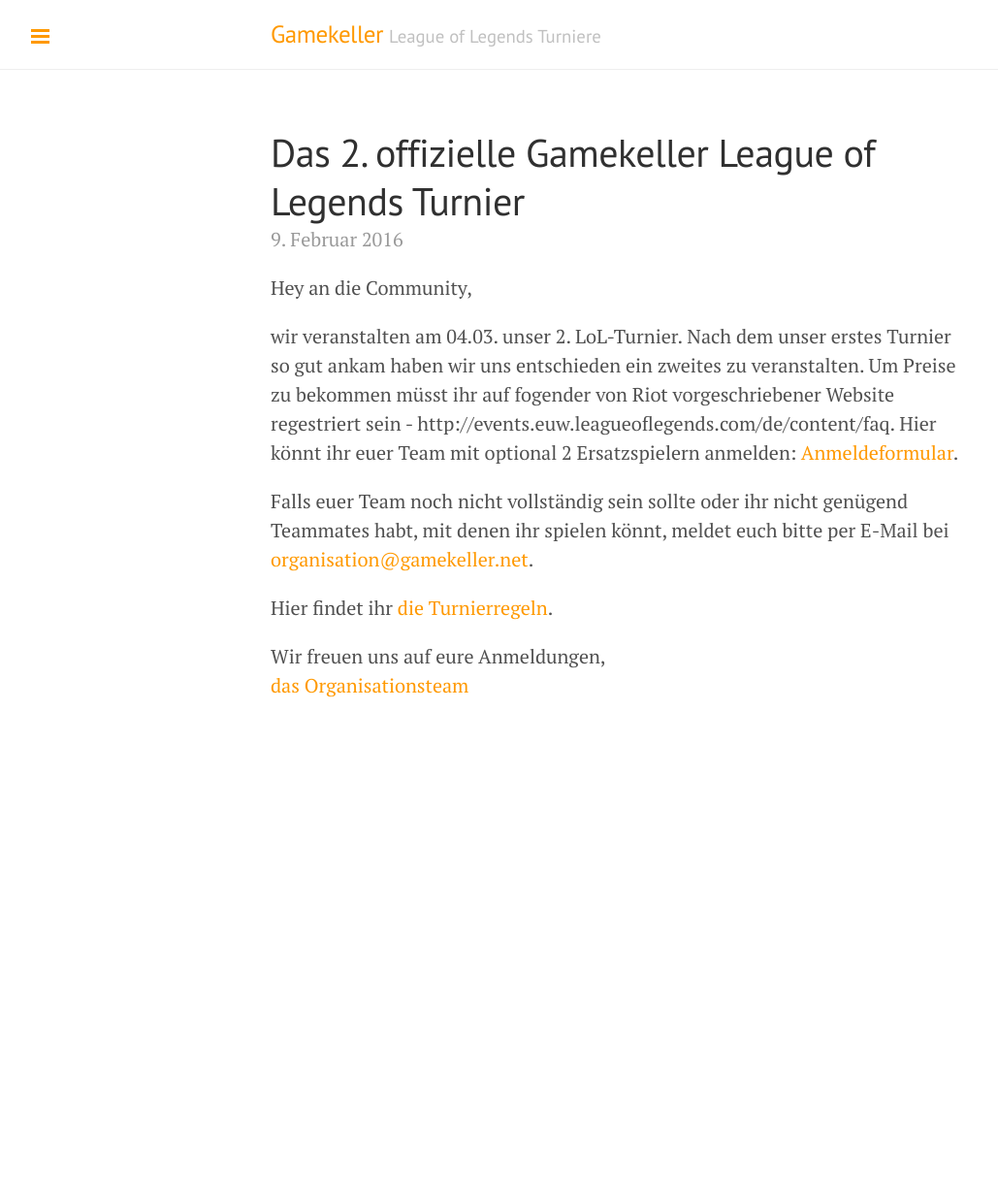
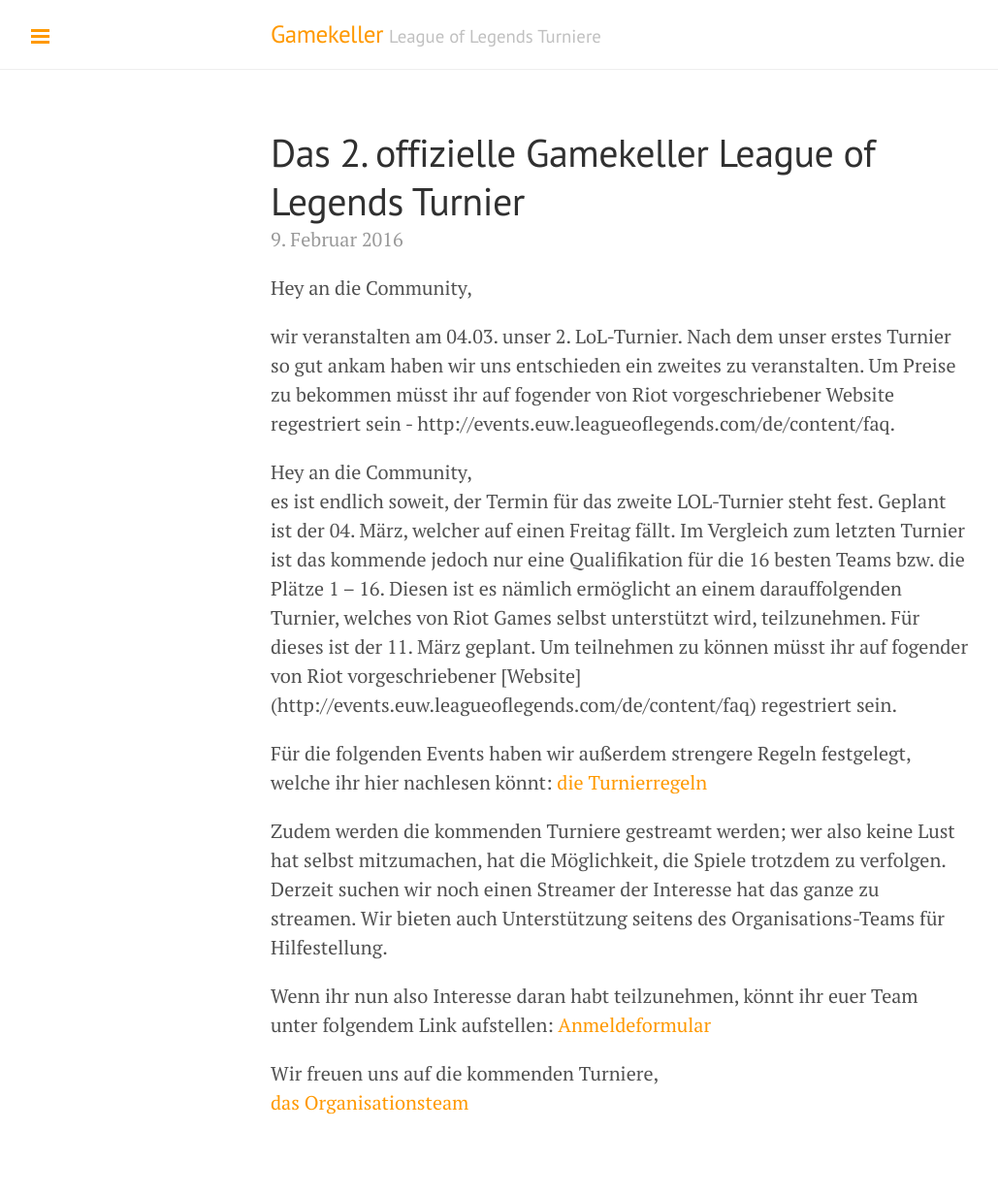
Before and after one commit to gamekeller/League-of-Legends-Turnier-Page, a Jekyll site: the page built from _posts/2016-02-09-2.lol-turnier.md, in a window 1280 px wide. Shown: the whole page at 97% size, without its empty margins (1-1030 px from the left). Built offline with Jekyll 4.4.1, drawn with Linux system fonts in a browser that asks for light colours; before the commit the page ends 900 px from its top, so only the background shows below that.

Commit message:
Update 2016-02-09-2.lol-turnier.md

```diff
--- a/_posts/2016-02-09-2.lol-turnier.md
+++ b/_posts/2016-02-09-2.lol-turnier.md
@@ -8,13 +8,20 @@
 wir veranstalten am 04.03. unser 2. LoL-Turnier.
 Nach dem unser erstes Turnier so gut ankam haben wir uns entschieden ein zweites zu veranstalten.
 Um Preise zu bekommen müsst ihr auf fogender von Riot vorgeschriebener Website regestriert sein - http://events.euw.leagueoflegends.com/de/content/faq.
-Hier könnt ihr euer Team mit optional 2 Ersatzspielern anmelden: [Anmeldeformular](http://goo.gl/forms/xusHcE4Lem).
-
-Falls euer Team noch nicht vollständig sein sollte oder ihr nicht genügend Teammates habt,
-mit denen ihr spielen könnt, meldet euch bitte per E-Mail bei [organisation@gamekeller.net](mailto:organisation@gamekeller.net).
-
-Hier findet ihr [die Turnierregeln](http://bit.ly/1S56oDs).
 
 
-Wir freuen uns auf eure Anmeldungen,<br>
+
+Hey an die Community,
+es ist endlich soweit, der Termin für das zweite LOL-Turnier steht fest. Geplant ist der 04. März, welcher auf einen Freitag fällt. Im Vergleich zum letzten Turnier ist das kommende jedoch nur eine Qualifikation für die 16 besten Teams bzw. die Plätze 1 – 16. Diesen ist es nämlich ermöglicht an einem darauffolgenden Turnier, welches von Riot Games selbst unterstützt wird, teilzunehmen. Für dieses ist der 11. März geplant. Um teilnehmen zu können müsst ihr auf fogender von Riot vorgeschriebener [Website] (http://events.euw.leagueoflegends.com/de/content/faq) regestriert sein.
+
+Für die folgenden Events haben wir außerdem strengere Regeln festgelegt, welche ihr hier nachlesen könnt:
+[die Turnierregeln](http://bit.ly/1S56oDs)
+
+Zudem werden die kommenden Turniere gestreamt werden; wer also keine Lust hat selbst mitzumachen, hat die Möglichkeit, die Spiele  trotzdem zu verfolgen.
+Derzeit suchen wir noch einen Streamer der Interesse hat das ganze zu streamen. Wir bieten auch Unterstützung seitens des Organisations-Teams für Hilfestellung.
+
+Wenn ihr nun also Interesse daran habt teilzunehmen, könnt ihr euer Team unter folgendem Link aufstellen: [Anmeldeformular](http://goo.gl/forms/xusHcE4Lem)
+
+
+Wir freuen uns auf die kommenden Turniere,<br>
 [das Organisationsteam]({{ site.github.url }}/team)
```
